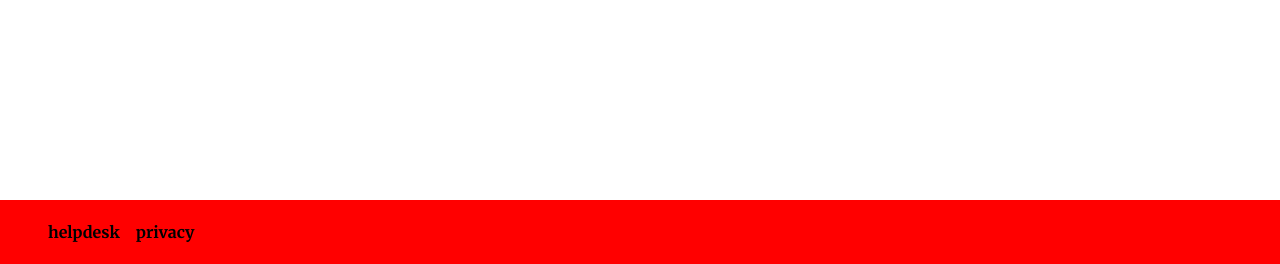
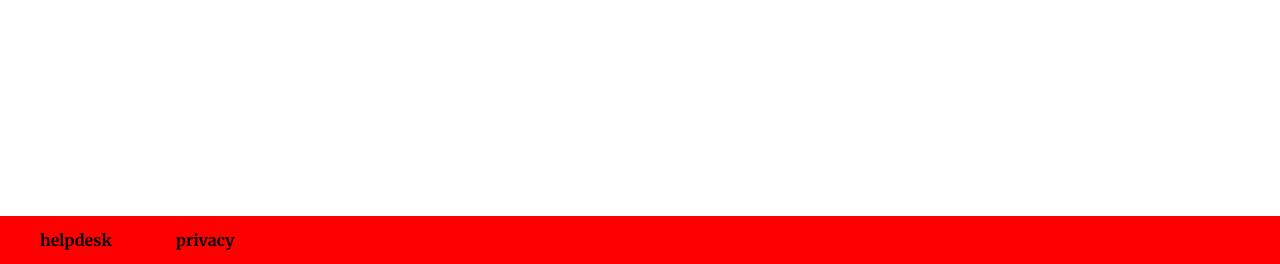
Before and after one commit to wannesvrijs/spreadgraphic, a PHP site: page / in a window 1280 px wide. Shown: the part 626-890 px from the top of the page. Run offline with PHP 8.4, Linux system fonts and the light colour scheme; data that the repository does not hold is empty; a stand-in replaces the project's code that opens the database connection; some libraries are stand-ins or nearby versions.

Commit message:
ff pushen

```diff
--- a/css/footer.css
+++ b/css/footer.css
@@ -14,7 +14,6 @@ footer ul {
 
 footer ul li {
     list-style: none;
-    margin: 0.5em;
 }
 
 footer ul li a {
@@ -23,4 +22,5 @@ footer ul li a {
     font-weight: 400;
     font-family: 'Merriweather', serif;
     text-decoration: none;
+    margin: 0 4em 0 0;
 }
```
